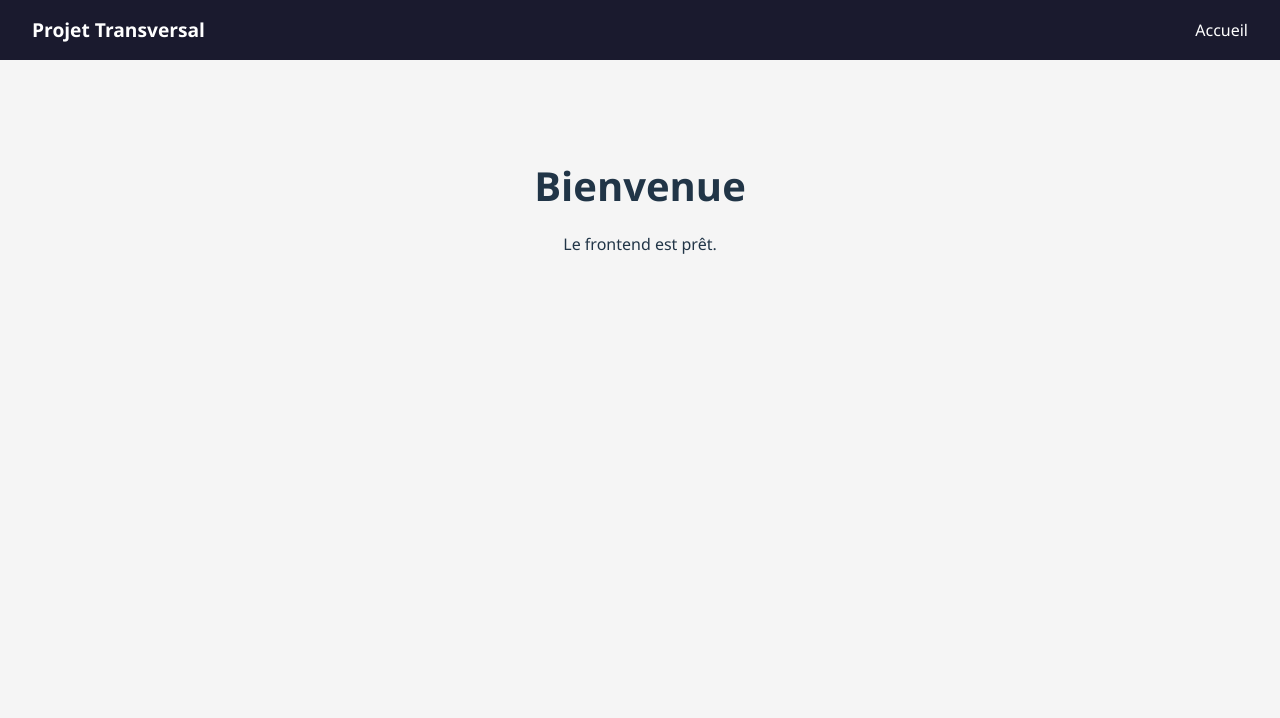
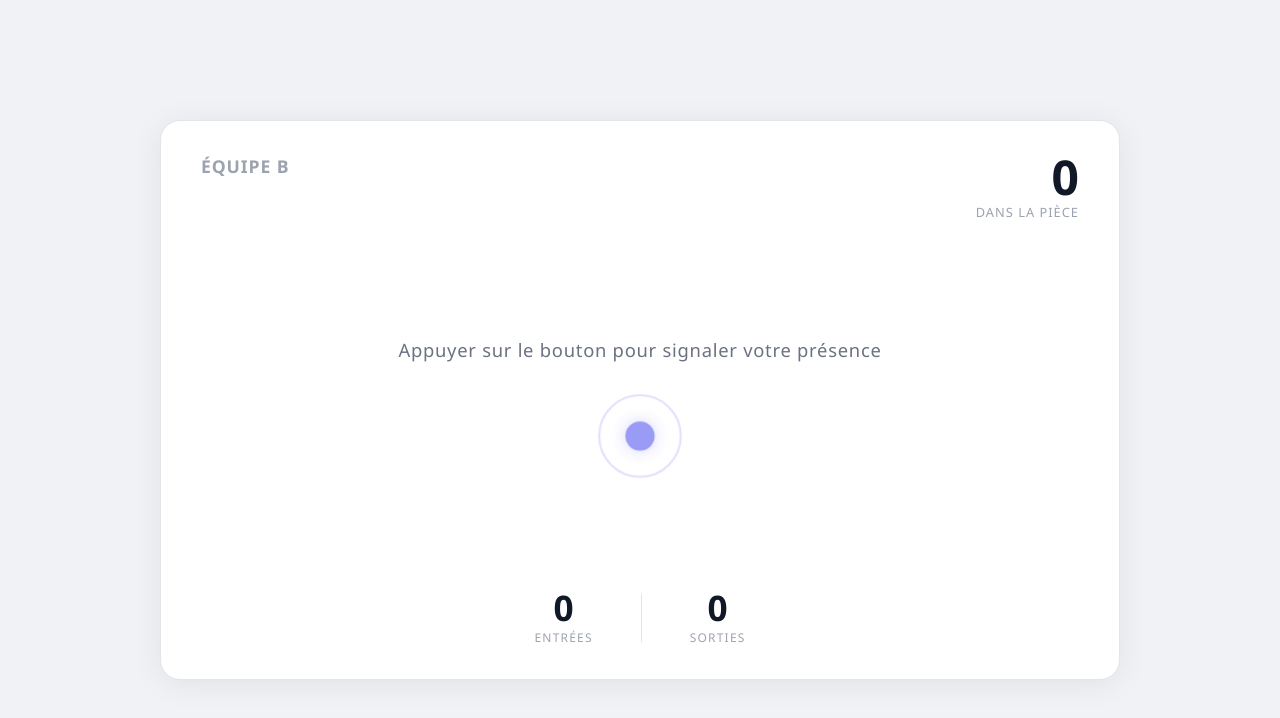
Before and after one commit to Cyrilsch3/Projet_Transversal_equipe_B, a React (Vite) app in the folder client/: page / in a window 1280 px wide. Shown: the top 718 px of the page. Built offline with nearby package versions, Linux system fonts and the light colour scheme.

Commit message:
1er version du site(#3)

```diff
--- a/client/src/App.jsx
+++ b/client/src/App.jsx
@@ -1,18 +1,12 @@
 import { Routes, Route } from 'react-router-dom'
-import Navbar from './components/Navbar'
 import Home from './pages/Home'
 import './App.css'
 
 function App() {
   return (
-    <>
-      <Navbar />
-      <main className="main-content">
-        <Routes>
-          <Route path="/" element={<Home />} />
-        </Routes>
-      </main>
-    </>
+    <Routes>
+      <Route path="/" element={<Home />} />
+    </Routes>
   )
 }
 
--- a/client/src/index.css
+++ b/client/src/index.css
@@ -9,7 +9,7 @@ body {
   font-size: 16px;
   line-height: 1.5;
   color: #213547;
-  background-color: #f5f5f5;
+  background-color: #f0f2f5;
 }
 
 a {
--- a/client/src/pages/Home.css
+++ b/client/src/pages/Home.css
@@ -1,9 +1,138 @@
-.home {
-  text-align: center;
-  padding: 4rem 0;
+.home-wrapper {
+  min-height: 100vh;
+  display: flex;
+  align-items: center;
+  justify-content: center;
+  background-color: #f0f2f5;
+  padding: 2rem;
 }
 
-.home h1 {
-  font-size: 2.5rem;
-  margin-bottom: 1rem;
+.dashboard {
+  width: 100%;
+  max-width: 960px;
+  min-height: 560px;
+  background-color: #ffffff;
+  border: 1.5px solid #e2e5ea;
+  border-radius: 20px;
+  display: flex;
+  flex-direction: column;
+  justify-content: space-between;
+  padding: 2rem 2.5rem;
+  box-shadow: 0 4px 32px rgba(0, 0, 0, 0.07);
 }
+
+/* ── Header ── */
+.dashboard-header {
+  display: flex;
+  justify-content: space-between;
+  align-items: flex-start;
+}
+
+.team-name {
+  font-size: 1.1rem;
+  font-weight: 600;
+  color: #9ca3af;
+  letter-spacing: 0.05em;
+  text-transform: uppercase;
+}
+
+.presence-counter {
+  display: flex;
+  flex-direction: column;
+  align-items: flex-end;
+  gap: 2px;
+}
+
+.counter-value {
+  font-size: 3rem;
+  font-weight: 700;
+  color: #111827;
+  line-height: 1;
+}
+
+.counter-label {
+  font-size: 0.8rem;
+  color: #9ca3af;
+  letter-spacing: 0.08em;
+  text-transform: uppercase;
+}
+
+/* ── Center ── */
+.dashboard-center {
+  display: flex;
+  flex-direction: column;
+  align-items: center;
+  gap: 2rem;
+}
+
+.tagline {
+  font-size: 1.15rem;
+  color: #6b7280;
+  letter-spacing: 0.04em;
+  text-align: center;
+}
+
+.pulse-ring {
+  width: 80px;
+  height: 80px;
+  border-radius: 50%;
+  border: 2px solid rgba(99, 102, 241, 0.3);
+  display: flex;
+  align-items: center;
+  justify-content: center;
+  animation: ring-pulse 2.5s ease-in-out infinite;
+}
+
+.pulse-dot {
+  width: 28px;
+  height: 28px;
+  border-radius: 50%;
+  background-color: #6366f1;
+  box-shadow: 0 0 16px rgba(99, 102, 241, 0.45);
+  animation: dot-pulse 2.5s ease-in-out infinite;
+}
+
+@keyframes ring-pulse {
+  0%, 100% { transform: scale(1);    opacity: 0.5; }
+  50%       { transform: scale(1.15); opacity: 1; }
+}
+
+@keyframes dot-pulse {
+  0%, 100% { box-shadow: 0 0 10px rgba(99, 102, 241, 0.3); }
+  50%       { box-shadow: 0 0 28px rgba(99, 102, 241, 0.7); }
+}
+
+/* ── Footer ── */
+.dashboard-footer {
+  display: flex;
+  justify-content: center;
+  align-items: center;
+  gap: 3rem;
+}
+
+.stat-card {
+  display: flex;
+  flex-direction: column;
+  align-items: center;
+  gap: 4px;
+}
+
+.stat-value {
+  font-size: 2.2rem;
+  font-weight: 700;
+  color: #111827;
+  line-height: 1;
+}
+
+.stat-label {
+  font-size: 0.75rem;
+  color: #9ca3af;
+  letter-spacing: 0.1em;
+  text-transform: uppercase;
+}
+
+.stat-divider {
+  width: 1px;
+  height: 48px;
+  background-color: #e2e5ea;
+}
--- a/client/src/pages/Home.jsx
+++ b/client/src/pages/Home.jsx
@@ -1,10 +1,47 @@
 import './Home.css'
 
+const TEAM_NAME = "Équipe B"
+const PLACEHOLDER = {
+  personnes: 0,
+  entrees: 0,
+  sorties: 0,
+}
+
 function Home() {
+  const { personnes, entrees, sorties } = PLACEHOLDER
+
   return (
-    <div className="home">
-      <h1>Bienvenue</h1>
-      <p>Le frontend est prêt.</p>
+    <div className="home-wrapper">
+      <div className="dashboard">
+
+        <header className="dashboard-header">
+          <span className="team-name">{TEAM_NAME}</span>
+          <div className="presence-counter">
+            <span className="counter-value">{personnes}</span>
+            <span className="counter-label">dans la pièce</span>
+          </div>
+        </header>
+
+        <section className="dashboard-center">
+          <p className="tagline">Appuyer sur le bouton pour signaler votre présence</p>
+          <div className="pulse-ring">
+            <div className="pulse-dot" />
+          </div>
+        </section>
+
+        <footer className="dashboard-footer">
+          <div className="stat-card">
+            <span className="stat-value">{entrees}</span>
+            <span className="stat-label">Entrées</span>
+          </div>
+          <div className="stat-divider" />
+          <div className="stat-card">
+            <span className="stat-value">{sorties}</span>
+            <span className="stat-label">Sorties</span>
+          </div>
+        </footer>
+
+      </div>
     </div>
   )
 }
```
